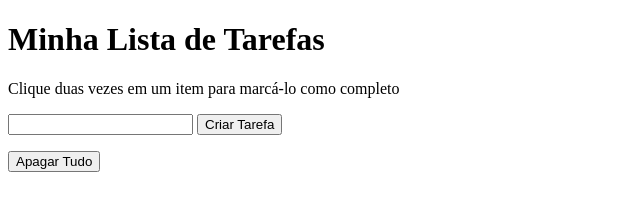
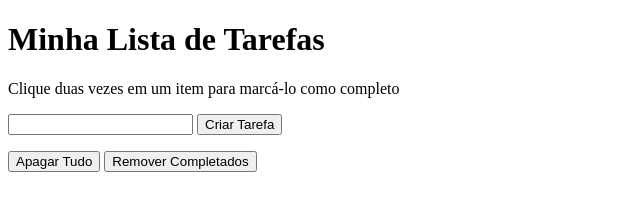
Before and after one commit to tryber/sd-08-project-todo-list, a plain HTML site: page index.html in a window 1280 px wide. Shown: the whole page, without its empty margins (0-640 px from the left). Drawn offline with Linux system fonts and the light colour scheme.

Commit message:
Adicionado etapa 11

```diff
--- a/index.html
+++ b/index.html
@@ -18,6 +18,8 @@
 
   <button id="apaga-tudo" onclick="apagarTudo()">Apagar Tudo</button>
 
+  <button id="remover-finalizados" onclick="removerCompletados()">Remover Completados</button>
+
   <script src="./script.js"></script>
 </body>
 </html>
--- a/script.js
+++ b/script.js
@@ -20,6 +20,7 @@ function salvarTexto(){
 
   paint()
   limpar()
+  completed()
 
 }
 
@@ -65,9 +66,26 @@ function completed(){
 }
 completed()
 
+function removerCompletados(){
+  let listItem = document.querySelectorAll('.item')
+
+  console.log('removendo')
+  for(i = 0; i < listItem.length; i++) {
+
+    if(listItem[i].className === 'item completed'){
+      listItem[i].remove()
+      localStorage.removeItem(i + 1)
+
+    }else{
+      console.log('nem vem')
+    }
+  }
+
+}
+
 function apagarTudo(){
   localStorage.clear()
   document.location.reload()
 }
 
-/* //localStorage.clear() */
+/* localStorage.clear() */
```
